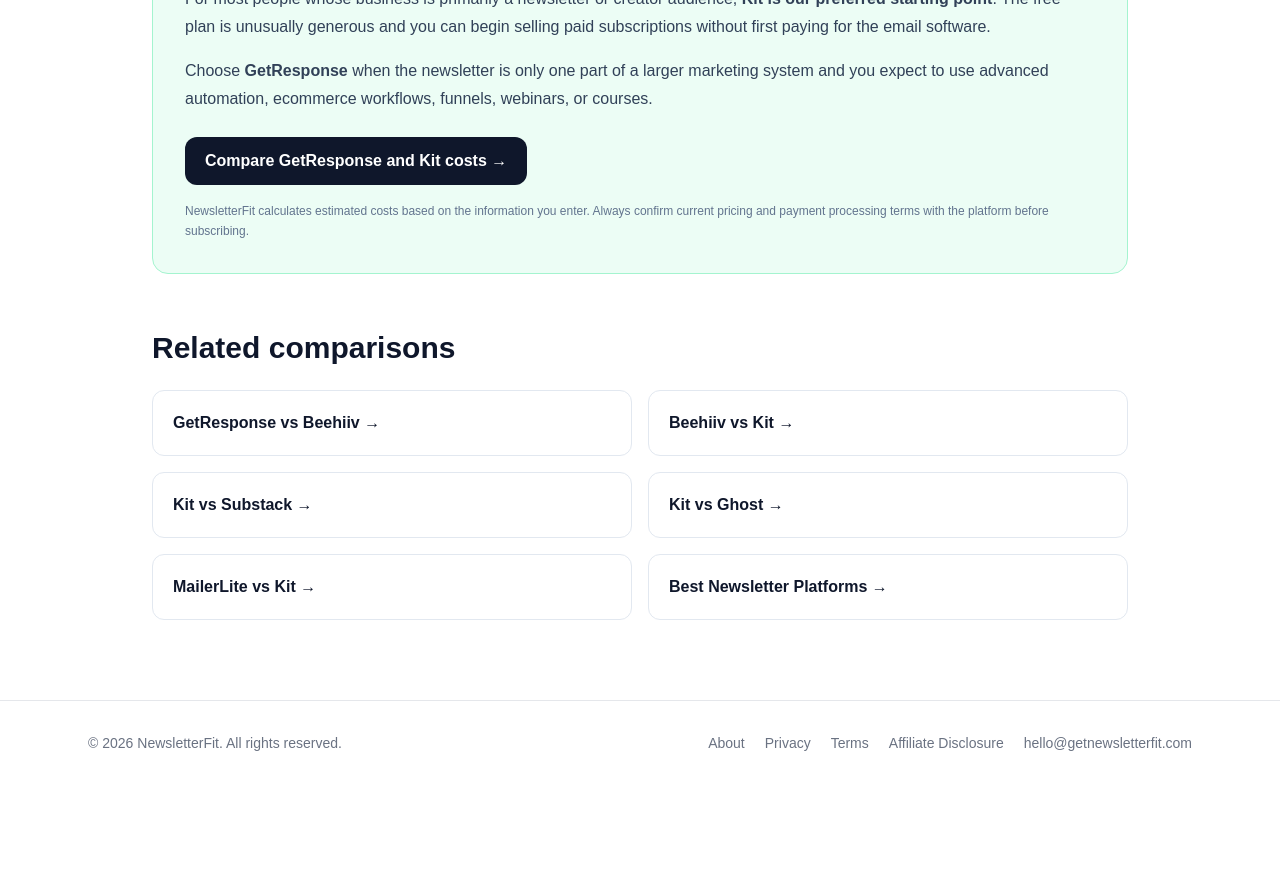
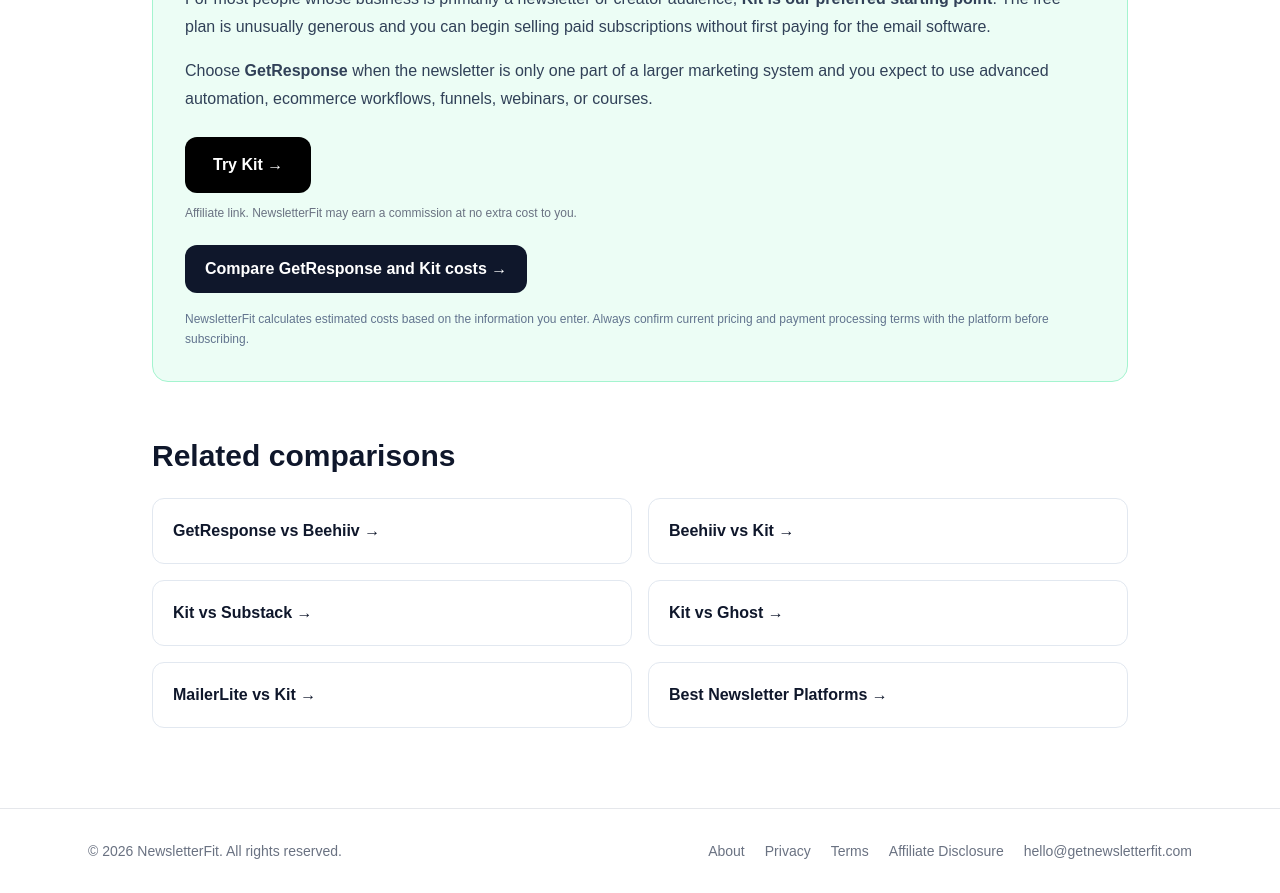
Before and after one commit to juangomez250505/newsletterfit, a Next.js app: page /getresponse-vs-kit in a window 1280 px wide. Shown: the part 3140-4033 px from the top of the page. Before the commit the page ends 3925 px from the top, so only its background shows below. Built offline with nearby package versions, Linux system fonts and the light colour scheme.

Commit message:
Add Kit affiliate links to SEO pages

```diff
--- a/app/beehiiv-vs-kit/page.tsx
+++ b/app/beehiiv-vs-kit/page.tsx
@@ -280,6 +280,20 @@
             advanced email automations, funnels, sequences, integrations and a
             generous free subscriber limit.
           </p>
+
+          <a
+            href="https://partners.kit.com/8lueyf7s9npm"
+            target="_blank"
+            rel="sponsored noopener noreferrer"
+            className="mt-6 inline-block rounded-xl bg-black px-7 py-4 font-semibold text-white"
+          >
+            Try Kit →
+          </a>
+
+          <p className="mt-3 text-xs text-gray-500">
+            Affiliate link. NewsletterFit may earn a commission at no extra cost to you.
+          </p>
+
         </section>
 
         <section className="mt-16 rounded-3xl bg-gray-50 p-8">
--- a/app/getresponse-vs-kit/page.tsx
+++ b/app/getresponse-vs-kit/page.tsx
@@ -308,6 +308,20 @@
             automation, ecommerce workflows, funnels, webinars, or courses.
           </p>
 
+
+          <a
+            href="https://partners.kit.com/8lueyf7s9npm"
+            target="_blank"
+            rel="sponsored noopener noreferrer"
+            className="mt-6 inline-block rounded-xl bg-black px-7 py-4 font-semibold text-white"
+          >
+            Try Kit →
+          </a>
+
+          <p className="mt-3 text-xs text-gray-500">
+            Affiliate link. NewsletterFit may earn a commission at no extra cost to you.
+          </p>
+
           <div className="mt-6">
             <Link
               href="/"
--- a/app/kit-vs-ghost/page.tsx
+++ b/app/kit-vs-ghost/page.tsx
@@ -220,6 +220,20 @@
             Pricing and features can change. Always verify current information
             directly with each platform before making a final decision.
           </p>
+
+          <a
+            href="https://partners.kit.com/8lueyf7s9npm"
+            target="_blank"
+            rel="sponsored noopener noreferrer"
+            className="mt-6 inline-block rounded-xl bg-black px-7 py-4 font-semibold text-white"
+          >
+            Try Kit →
+          </a>
+
+          <p className="mt-3 text-xs text-gray-500">
+            Affiliate link. NewsletterFit may earn a commission at no extra cost to you.
+          </p>
+
         </section>
 
 <section className="mt-14 border-t border-gray-200 pt-10">
--- a/app/kit-vs-substack/page.tsx
+++ b/app/kit-vs-substack/page.tsx
@@ -213,6 +213,20 @@
             product details directly with each provider before making a final
             decision.
           </p>
+
+          <a
+            href="https://partners.kit.com/8lueyf7s9npm"
+            target="_blank"
+            rel="sponsored noopener noreferrer"
+            className="mt-6 inline-block rounded-xl bg-black px-7 py-4 font-semibold text-white"
+          >
+            Try Kit →
+          </a>
+
+          <p className="mt-3 text-xs text-gray-500">
+            Affiliate link. NewsletterFit may earn a commission at no extra cost to you.
+          </p>
+
         </section>
 
 <section className="mt-14 border-t border-gray-200 pt-10">
--- a/app/mailerlite-vs-kit/page.tsx
+++ b/app/mailerlite-vs-kit/page.tsx
@@ -194,6 +194,20 @@
             information directly with each provider before making a final
             decision.
           </p>
+
+          <a
+            href="https://partners.kit.com/8lueyf7s9npm"
+            target="_blank"
+            rel="sponsored noopener noreferrer"
+            className="mt-6 inline-block rounded-xl bg-black px-7 py-4 font-semibold text-white"
+          >
+            Try Kit →
+          </a>
+
+          <p className="mt-3 text-xs text-gray-500">
+            Affiliate link. NewsletterFit may earn a commission at no extra cost to you.
+          </p>
+
         </section>
 
         <section className="mt-14 border-t border-gray-200 pt-10">
```
